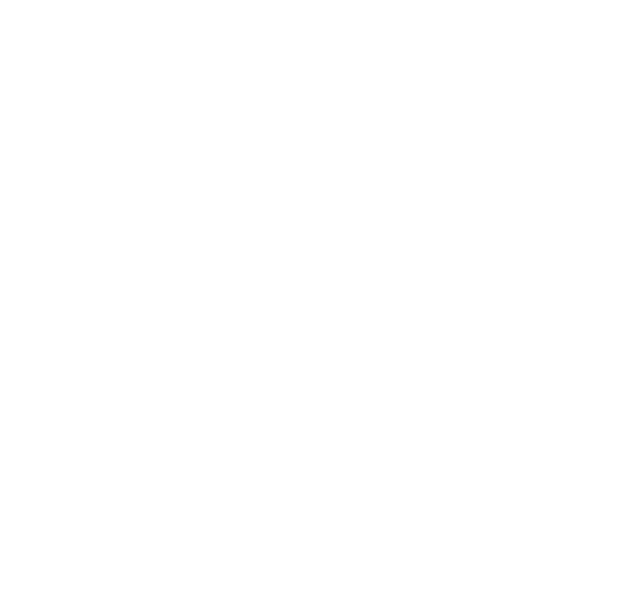
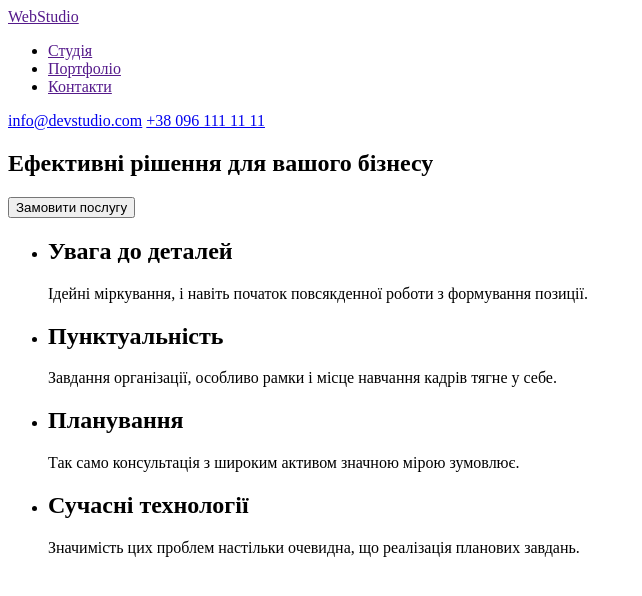
Before and after one commit to VadyaLegolas/goit-markup-hw-01, a plain HTML site: page index.html in a window 1280 px wide. Shown: the whole page, without its empty margins (0-642 px from the left). Drawn offline with Linux system fonts and the light colour scheme.

Commit message:
add header and main

```diff
--- a/index.html
+++ b/index.html
@@ -1,12 +1,56 @@
 <!DOCTYPE html>
-<html lang="en">
-<head>
-    <meta charset="UTF-8">
-    <meta http-equiv="X-UA-Compatible" content="IE=edge">
-    <meta name="viewport" content="width=device-width, initial-scale=1.0">
+<html lang="ua">
+  <head>
+    <meta charset="UTF-8" />
+    <meta http-equiv="X-UA-Compatible" content="IE=edge" />
+    <meta name="viewport" content="width=device-width, initial-scale=1.0" />
     <title>Document</title>
-</head>
-<body>
-
-</body>
+  </head>
+  <body>
+    <header>
+      <a href="">WebStudio</a>
+      <nav>
+        <ul>
+          <li>
+            <a href="">Студія</a>
+          </li>
+          <li>
+            <a href="">Портфоліо</a>
+          </li>
+          <li>
+            <a href="">Контакти</a>
+          </li>
+        </ul>
+      </nav>
+      <a href="mailto:info@devstudio.com">info@devstudio.com</a>
+      <a href="tel:+380961111111">+38 096 111 11 11</a>
+    </header>
+    <main>
+      <section>
+        <h1>Ефективні рішення для вашого бізнесу</h1>
+        <button type="button">Замовити послугу</button>
+      </section>
+      <section>
+        <ul>
+          <li>
+            <h2>Увага до деталей</h2>
+            <p>Ідейні міркування, і навіть початок повсякденної роботи з формування позиції.</p>
+          </li>
+          <li>
+            <h2>Пунктуальність</h2>
+            <p>Завдання організації, особливо рамки і місце навчання кадрів тягне у себе.</p>
+          </li>
+          <li>
+            <h2>Планування</h2>
+            <p>Так само консультація з широким активом значною мірою зумовлює.</p>
+          </li>
+          <li>
+            <h2>Сучасні технології</h2>
+            <p>Значимість цих проблем настільки очевидна, що реалізація планових завдань.</p>
+          </li>
+        </ul>
+      </section>
+    </main>
+    <footer></footer>
+  </body>
 </html>
```
